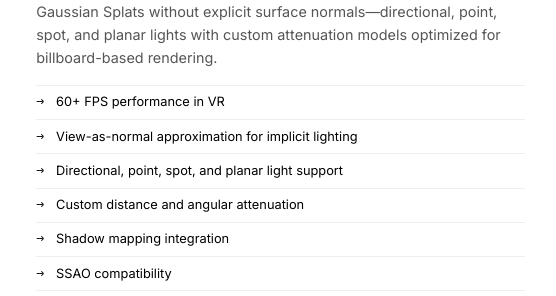
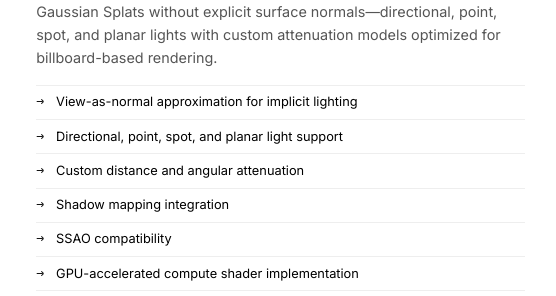
Before and after one commit to skaale/FakeRelightningGaussianSplattingHTML, a website: page Shop.html in a window 1280 px wide. Shown: the part 3298-3594 px from the top of the page, 583-1139 px from the left. Drawn offline with nearby package versions, Linux system fonts and the light colour scheme.

Commit message:
Shop: remove 60+ FPS VR bullet from relighting
Co-authored-by: Cursor <cursoragent@cursor.com>

```diff
--- a/Shop.html
+++ b/Shop.html
@@ -664,7 +664,6 @@
                 point, spot, and planar lights with custom attenuation models optimized for billboard-based rendering.
             </p>
             <ul class="feature-list">
-                <li>60+ FPS performance in VR</li>
                 <li>View-as-normal approximation for implicit lighting</li>
                 <li>Directional, point, spot, and planar light support</li>
                 <li>Custom distance and angular attenuation</li>
```
